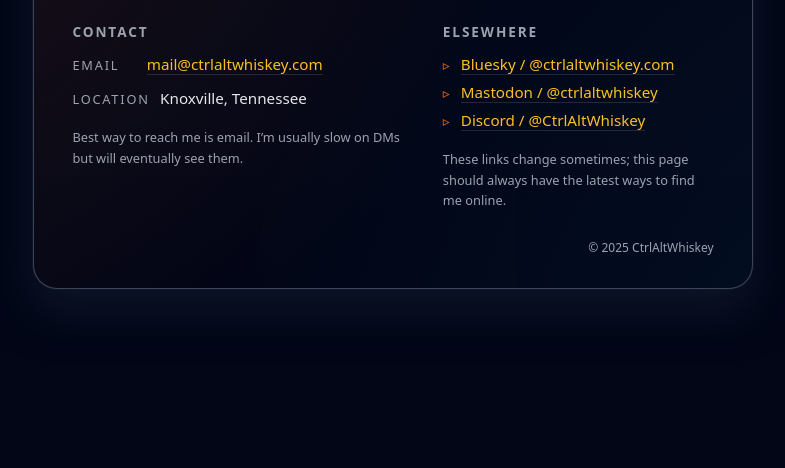
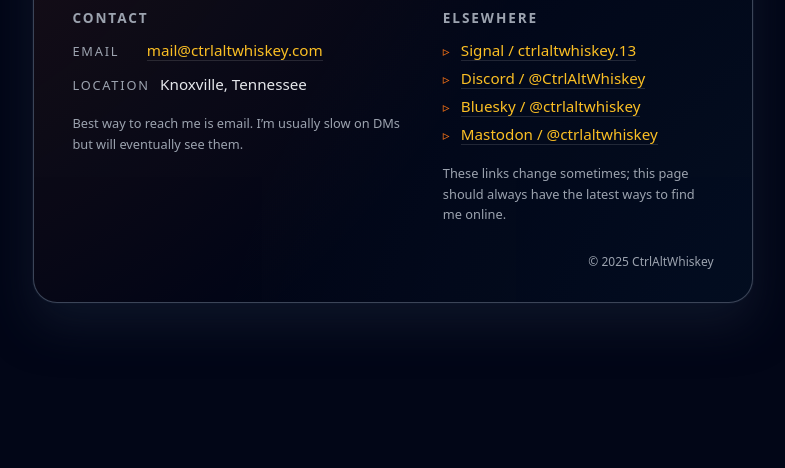
Before and after one commit to CtrlAltWhiskey/ctrlaltwhiskey.github.io, a plain HTML site: page index.html in a window 1280 px wide. Shown: the part 332-800 px from the top of the page, without its empty margins (247-1032 px from the left). Drawn offline with Linux system fonts and the light colour scheme.

Commit message:
Update index.html
Update info, added noindex

```diff
--- a/index.html
+++ b/index.html
@@ -5,6 +5,7 @@
   <title>Contact • CtrlAltWhiskey</title>
   <meta name="viewport" content="width=device-width, initial-scale=1" />
   <meta name="description" content="Contact information and links for CtrlAltWhiskey." />
+  <meta name="robots" content="noindex">
 
   <style>
     :root {
@@ -243,18 +244,23 @@
             <h2 class="section-title">Elsewhere</h2>
             <ul class="links-list">
               <li>
-                <a href="https://bsky.app/profile/ctrlaltwhiskey" target="_blank" rel="me noopener">
-                  Bluesky / @ctrlaltwhiskey.com
+                <a href="https://signal.me/#eu/O6W6AKTi24bDkpgAw7Gf4ehUQ_cSj0NRgvy4rmhVlDWS5nlGAddIn7ne0O_x2cU9" target="_blank" rel="me noopener">
+                  Signal / ctrlaltwhiskey.13
+                </a>
+              </li>
+              <li>
+                <a href="https://discord.com/users/83958108333838336" target="_blank" rel="noopener">
+                  Discord / @CtrlAltWhiskey
+                </a>
+              </li>
+              <li>
+                <a href="https://bsky.app/profile/ctrlaltwhiskey.bsky.social" target="_blank" rel="me noopener">
+                  Bluesky / @ctrlaltwhiskey
                 </a>
               </li>
               <li>
                 <a href="https://mastodon.social/@ctrlaltwhiskey" target="_blank" rel="me noopener">
                   Mastodon / @ctrlaltwhiskey
-                </a>
-              </li>
-              <li>
-                <a href="https://discord.com/users/83958108333838336" target="_blank" rel="noopener">
-                  Discord / @CtrlAltWhiskey
                 </a>
               </li>
             </ul>
```
